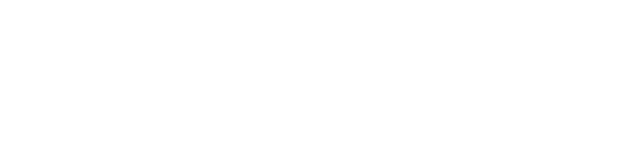
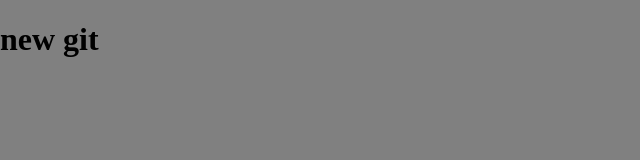
Before and after one commit to Nodeboy28/test, a plain HTML site: page index.html in a window 1280 px wide. Shown: the whole page, without its empty margins (0-640 px from the left). Drawn offline with Linux system fonts and the light colour scheme.

Commit message:
added background and headline

```diff
--- a/css/style.css
+++ b/css/style.css
@@ -1,3 +1,4 @@
 body{
 	margin: auto;
+	background-color: grey;
 }
--- a/index.html
+++ b/index.html
@@ -5,6 +5,7 @@
 	<link rel="stylesheet" type="text/css" href="css/style.css">
 </head>
 <body>
+	<h1>new git</h1>
 
 </body>
 </html>
```
